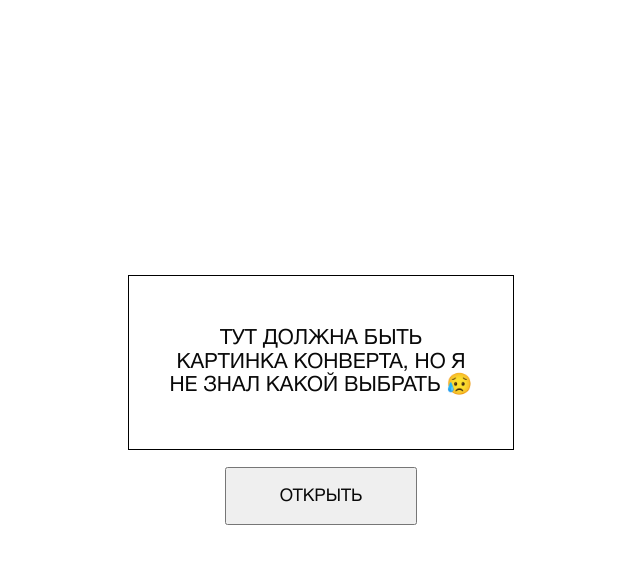
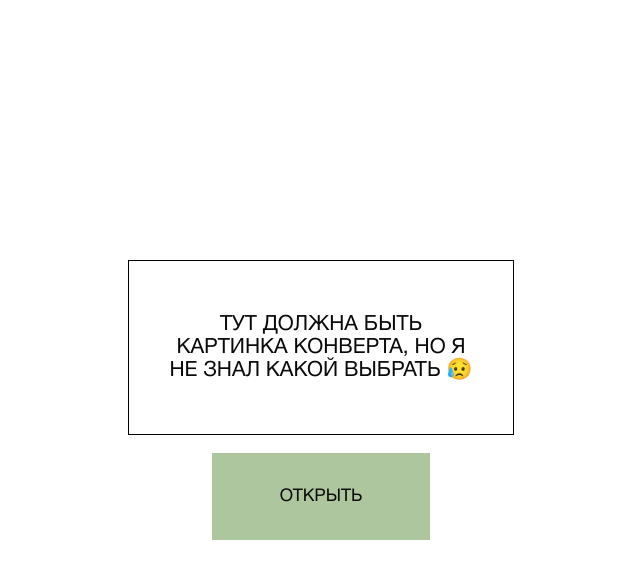
Before and after one commit to RomanIsaiev/work-website-125, a website built with Vite: page index.html in a window 1280 px wide. Shown: the top 578 px of the page, without its empty margins (319-959 px from the left). Built offline with nearby package versions, Linux system fonts and the light colour scheme; files whose address does not match are found by name; a web font is replaced by a local one.

Commit message:
style btn

```diff
--- a/src/css/styles.css
+++ b/src/css/styles.css
@@ -69,6 +69,8 @@ body {
 .preloader-btn {
   display: block;
   margin: 0 auto;
+  width: 100%;
+  max-width: 12.5rem;
 
   color: #090909;
   text-align: center;
@@ -76,9 +78,14 @@ body {
   font-size: 1em;
   font-style: normal;
   font-weight: 400;
-  line-height: 110%; /* 2.2rem */
+  line-height: 100%; /* 2.2rem */
   text-transform: uppercase;
-  padding: 1rem 3rem;
+  padding: 2rem 3rem;
+
+  -webkit-appearance: none;
+  appearance: none;
+  border: inherit;
+  background-color: #adc69d;
 }
 
 .section {
```
